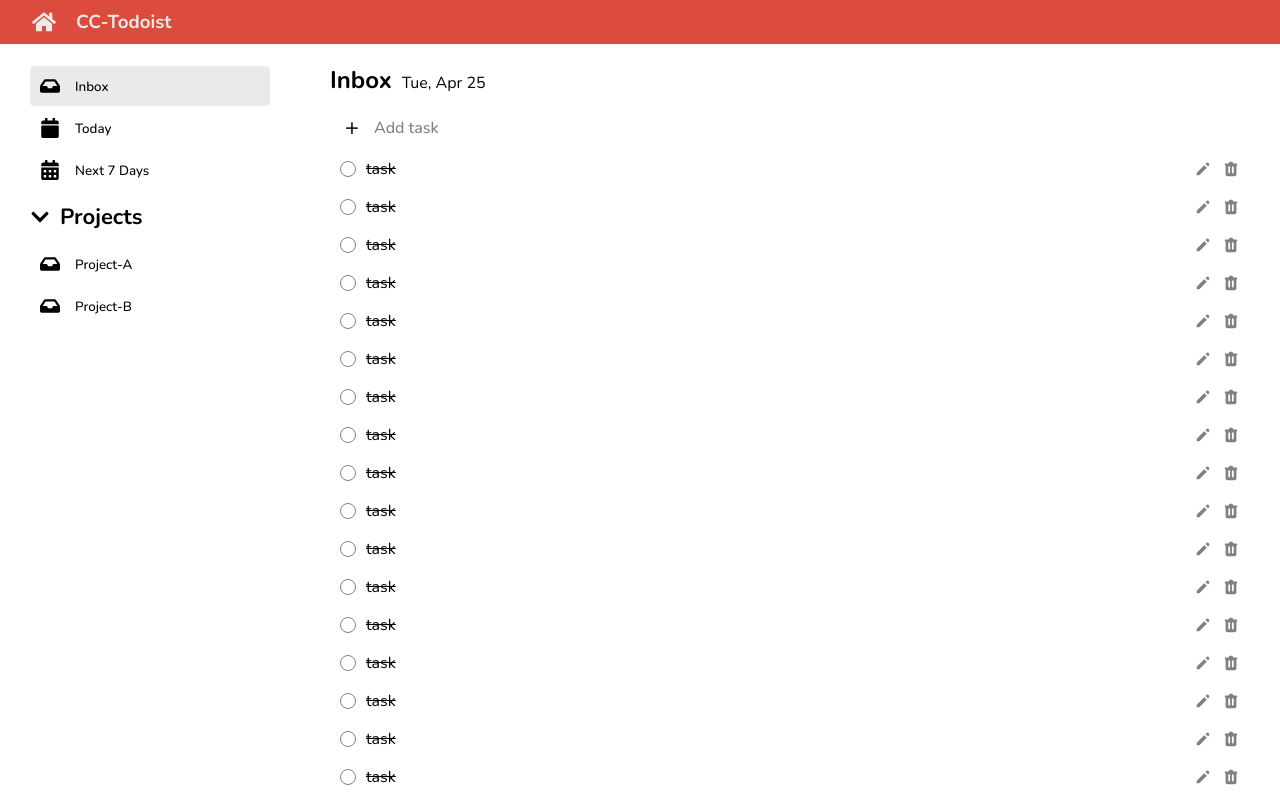
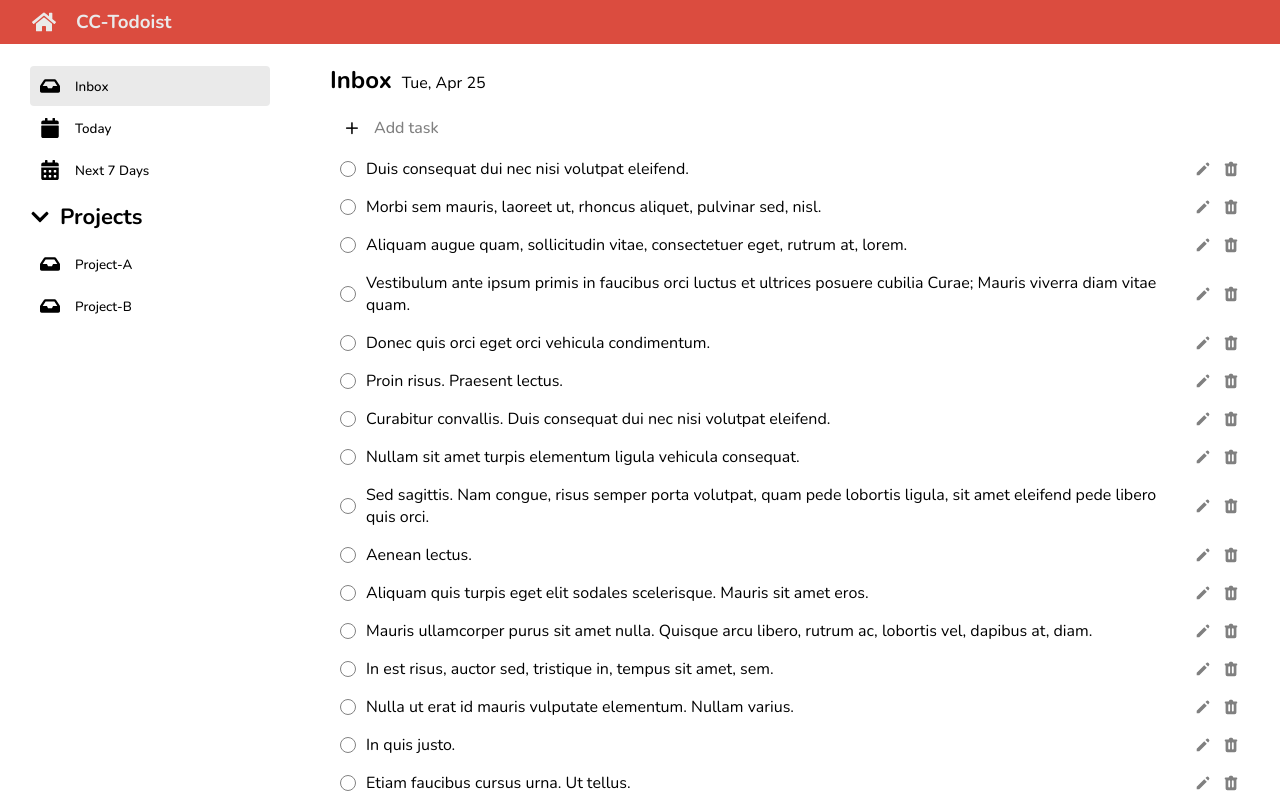
Before and after one commit to BankMali/React-Todolist, a React (Create React App) app: page / in a window 1280 px wide. Built offline with nearby package versions, Linux system fonts and the light colour scheme.

Commit message:
mockdata

```diff
--- a/src/components/Todo/AddTodo.jsx
+++ b/src/components/Todo/AddTodo.jsx
@@ -21,7 +21,10 @@ export function AddTodo() {
                     <h3>Add task</h3>
                 </div>
             ) : (
-                <TodoForm  onSetIsAddMode={setIsAddMode} />
+                <TodoForm
+                submitText="Add task"
+                onSetIsShowForm={setIsAddMode}
+                />
             )}
         </>
     );
--- a/src/components/Todo/TodoContent.jsx
+++ b/src/components/Todo/TodoContent.jsx
@@ -1,13 +1,20 @@
+import {useState} from 'react'
 import { AddTodo } from './AddTodo';
 import { TodoHeader } from './TodoHeader';
 import { TodoLists } from './TodoLists';
+import mockData from '../../data/todos.json'
 
 export function TodoContent() {
+    // # Logic
+    const [todos,setTodos] = useState(mockData)
+
+
+    // # UI
     return (
         <main className='content'>
             <TodoHeader />
             <AddTodo />
-            <TodoLists />
+            <TodoLists  todos={todos}/>
         </main>
     );
 }
--- a/src/components/Todo/TodoForm.jsx
+++ b/src/components/Todo/TodoForm.jsx
@@ -1,9 +1,12 @@
 import styles from './TodoForm.module.scss';
 import React, { useState } from 'react';
 
-export function TodoForm({onSetIsAddMode}) {
+// TodoForm => call in 2 Mode
+// Mode-1 : Add
+// Mode-2 : Edit
+export function TodoForm({onSetIsShowForm,submitText, oldTask}) {
     // # 1 : Logic Section
-    const [task, setTask] = useState('');
+    const [task, setTask] = useState(oldTask || '');
     const [isError,setIsError] = useState(false)
 
     const handleSubmit = (e) => {
@@ -16,11 +19,17 @@ export function TodoForm({onSetIsAddMode}) {
         }
 
         // set back to normal mode
-		onSetIsAddMode(false)
+		onSetIsShowForm(false)
 
     };
     const handleClickCancel = (e) => {
-		onSetIsAddMode(false)
+        // from <AddTodo/> for Add
+		// onSetIsAddMode?.(false)
+        // from <TodoItem/> for Edit
+        // onSetIsEditMode?.(false)
+
+        // for Add , for Edit
+        onSetIsShowForm?.(false)
 
 
     };
@@ -47,7 +56,7 @@ export function TodoForm({onSetIsAddMode}) {
                     <button type='button' onClick={handleClickCancel}>
                         Cancel
                     </button>
-                    <button type='submit'>Add Task</button>
+                    <button type='submit'>{submitText}</button>
                 </div>
             </div>
 
--- a/src/components/Todo/TodoItem.jsx
+++ b/src/components/Todo/TodoItem.jsx
@@ -1,21 +1,53 @@
 import styles from './TodoItem.module.scss';
+import { useState } from 'react';
 import { HiCheck, HiPencil, HiTrash } from 'react-icons/hi';
+import { TodoForm } from './TodoForm';
 
-export function TodoItem() {
+//todoSchema :  {id:1, task: asdadsasdas, status : false, due_date : 2002-04-20}
+export function TodoItem({todo}) {
+    // #1 : Logic,State
+    const [isCheck, setIsCheck] = useState(false);
+    const [isEdit, setIsEdit] = useState(false);
+
+    const handleToggleCheck = () => {
+        setIsCheck(!isCheck);
+    };
+
+	const handleOpenEditMode = () => {
+		setIsEdit(true)
+	}
+
+    const handleDeleteTodo = () => {
+        console.log('delete');
+    };
+
+    let checkboxStyle = isCheck ? styles.checkbox__icon__done : styles.checkbox__icon;
+    let taskStyle = isCheck ? styles.done : '';
+    // #2 : render
     return (
+        <>
+            {!isEdit ? (
                 <li className={styles.todo__item__container}>
-            <div className={styles.checkbox__container}>
-                <HiCheck className={styles.checkbox__icon} />
+                    <div className={styles.checkbox__container} onClick={handleToggleCheck}>
+                        <HiCheck className={checkboxStyle} />
                     </div>
-            <p className={styles.done}>{`task`}</p>
+                    <p className={taskStyle}>{todo.task}</p>
 
-            <div className={styles.edit__icon}>
+                    <div className={styles.edit__icon} onClick={handleOpenEditMode}>
                         <HiPencil />
                     </div>
 
-            <div className={styles.delete__icon}>
+                    <div className={styles.delete__icon} onClick={handleDeleteTodo}>
                         <HiTrash />
                     </div>
                 </li>
+            ) : (
+                <TodoForm
+				submitText='Edit task'
+				onSetIsShowForm={setIsEdit}
+				oldTask="old-task-name"
+				/>
+            )}
+        </>
     );
 }
--- a/src/components/Todo/TodoItem.module.scss
+++ b/src/components/Todo/TodoItem.module.scss
@@ -1,7 +1,3 @@
-
-
-
-
 // ##### TODO ITEM
 
 $grey: rgb(234, 234, 234);
@@ -45,11 +41,11 @@ $grey: rgb(234, 234, 234);
 }
 
 // effect ติ้กถูกตอน hover ที่ <li>
-.checkbox__container:hover {
-    .checkbox__icon {
-        display: inline;
-    }
-}
+// .checkbox__container:hover {
+//     .checkbox__icon {
+//         display: inline;
+//     }
+// }
 
 .edit__icon,
 .delete__icon {
--- a/src/components/Todo/TodoLists.jsx
+++ b/src/components/Todo/TodoLists.jsx
@@ -1,13 +1,16 @@
 import { TodoItem } from './TodoItem';
 
-export function TodoLists() {
-    const mockTodo = Array.from({ length: 50 }, (el, idx) => idx + 1);
+export function TodoLists({todos}) {
+
 
     return (
         <ul>
-            {mockTodo.map((el) => (
-                <TodoItem  key={el}/>
+            {todos.map((todoObj) => (
+                <TodoItem  key={todoObj.id} todo={todoObj}/>
             ))}
         </ul>
     );
 }
+
+
+// {id:1, task: asdadsasdas, status : false, due_date : 2002-04-20}
--- /dev/null
+++ b/src/data/todos.json
@@ -0,0 +1,151 @@
+[{
+  "id": 1,
+  "task": "Duis consequat dui nec nisi volutpat eleifend.",
+  "status": false,
+  "due_date": "2023-04-25"
+}, {
+  "id": 2,
+  "task": "Morbi sem mauris, laoreet ut, rhoncus aliquet, pulvinar sed, nisl.",
+  "status": false,
+  "due_date": "2023-04-25"
+}, {
+  "id": 3,
+  "task": "Aliquam augue quam, sollicitudin vitae, consectetuer eget, rutrum at, lorem.",
+  "status": false,
+  "due_date": "2023-04-25"
+}, {
+  "id": 4,
+  "task": "Vestibulum ante ipsum primis in faucibus orci luctus et ultrices posuere cubilia Curae; Mauris viverra diam vitae quam.",
+  "status": false,
+  "due_date": "2023-04-25"
+}, {
+  "id": 5,
+  "task": "Donec quis orci eget orci vehicula condimentum.",
+  "status": false,
+  "due_date": "2023-04-25"
+}, {
+  "id": 6,
+  "task": "Proin risus. Praesent lectus.",
+  "status": true,
+  "due_date": "2023-04-25"
+}, {
+  "id": 7,
+  "task": "Curabitur convallis. Duis consequat dui nec nisi volutpat eleifend.",
+  "status": false,
+  "due_date": "2023-04-25"
+}, {
+  "id": 8,
+  "task": "Nullam sit amet turpis elementum ligula vehicula consequat.",
+  "status": true,
+  "due_date": "2023-04-25"
+}, {
+  "id": 9,
+  "task": "Sed sagittis. Nam congue, risus semper porta volutpat, quam pede lobortis ligula, sit amet eleifend pede libero quis orci.",
+  "status": true,
+  "due_date": "2023-04-25"
+}, {
+  "id": 10,
+  "task": "Aenean lectus.",
+  "status": false,
+  "due_date": "2023-04-25"
+}, {
+  "id": 11,
+  "task": "Aliquam quis turpis eget elit sodales scelerisque. Mauris sit amet eros.",
+  "status": false,
+  "due_date": "2023-04-25"
+}, {
+  "id": 12,
+  "task": "Mauris ullamcorper purus sit amet nulla. Quisque arcu libero, rutrum ac, lobortis vel, dapibus at, diam.",
+  "status": false,
+  "due_date": "2023-04-25"
+}, {
+  "id": 13,
+  "task": "In est risus, auctor sed, tristique in, tempus sit amet, sem.",
+  "status": true,
+  "due_date": "2023-04-25"
+}, {
+  "id": 14,
+  "task": "Nulla ut erat id mauris vulputate elementum. Nullam varius.",
+  "status": false,
+  "due_date": "2023-04-25"
+}, {
+  "id": 15,
+  "task": "In quis justo.",
+  "status": false,
+  "due_date": "2023-04-25"
+}, {
+  "id": 16,
+  "task": "Etiam faucibus cursus urna. Ut tellus.",
+  "status": true,
+  "due_date": "2023-04-25"
+}, {
+  "id": 17,
+  "task": "Etiam faucibus cursus urna. Ut tellus.",
+  "status": true,
+  "due_date": "2023-04-25"
+}, {
+  "id": 18,
+  "task": "Maecenas ut massa quis augue luctus tincidunt.",
+  "status": true,
+  "due_date": "2023-04-25"
+}, {
+  "id": 19,
+  "task": "Vestibulum ante ipsum primis in faucibus orci luctus et ultrices posuere cubilia Curae; Duis faucibus accumsan odio.",
+  "status": false,
+  "due_date": "2023-04-25"
+}, {
+  "id": 20,
+  "task": "Cum sociis natoque penatibus et magnis dis parturient montes, nascetur ridiculus mus.",
+  "status": true,
+  "due_date": "2023-04-25"
+}, {
+  "id": 21,
+  "task": "Suspendisse ornare consequat lectus. In est risus, auctor sed, tristique in, tempus sit amet, sem.",
+  "status": false,
+  "due_date": "2023-04-25"
+}, {
+  "id": 22,
+  "task": "Cum sociis natoque penatibus et magnis dis parturient montes, nascetur ridiculus mus.",
+  "status": true,
+  "due_date": "2023-04-25"
+}, {
+  "id": 23,
+  "task": "Duis mattis egestas metus. Aenean fermentum.",
+  "status": false,
+  "due_date": "2023-04-25"
+}, {
+  "id": 24,
+  "task": "Aliquam augue quam, sollicitudin vitae, consectetuer eget, rutrum at, lorem. Integer tincidunt ante vel ipsum.",
+  "status": true,
+  "due_date": "2023-04-25"
+}, {
+  "id": 25,
+  "task": "In hac habitasse platea dictumst. Aliquam augue quam, sollicitudin vitae, consectetuer eget, rutrum at, lorem.",
+  "status": false,
+  "due_date": "2023-04-25"
+}, {
+  "id": 26,
+  "task": "Nam nulla.",
+  "status": false,
+  "due_date": "2023-04-25"
+}, {
+  "id": 27,
+  "task": "Curabitur gravida nisi at nibh.",
+  "status": true,
+  "due_date": "2023-04-25"
+}, {
+  "id": 28,
+  "task": "Lorem ipsum dolor sit amet, consectetuer adipiscing elit. Proin interdum mauris non ligula pellentesque ultrices.",
+  "status": true,
+  "due_date": "2023-04-25"
+}, {
+  "id": 29,
+  "task": "Cras non velit nec nisi vulputate nonummy.",
+  "status": false,
+  "due_date": "2023-04-25"
+}, {
+  "id": 30,
+  "task": "Vivamus vestibulum sagittis sapien.",
+  "status": false,
+  "due_date": "2023-04-25"
+}]
```
Lines whose indentation alone changed are shown as unchanged.
